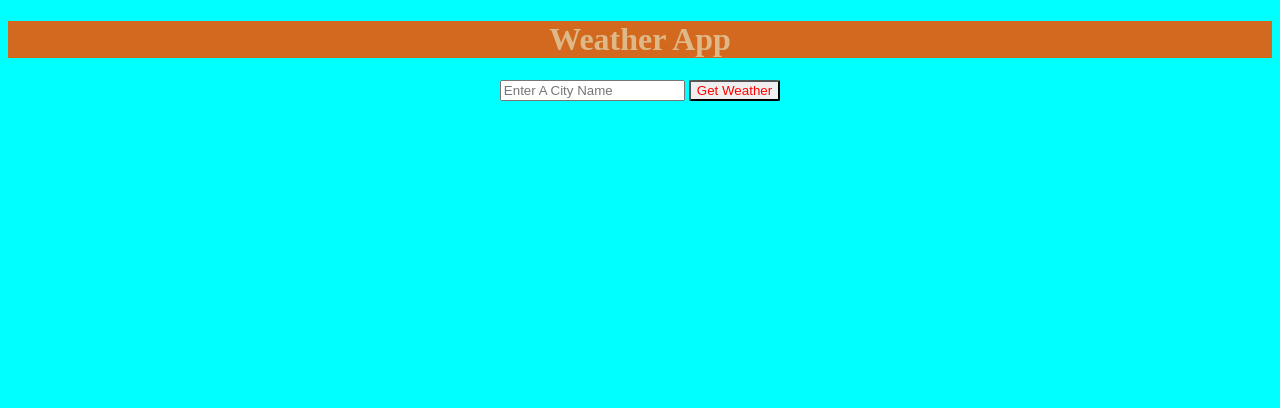
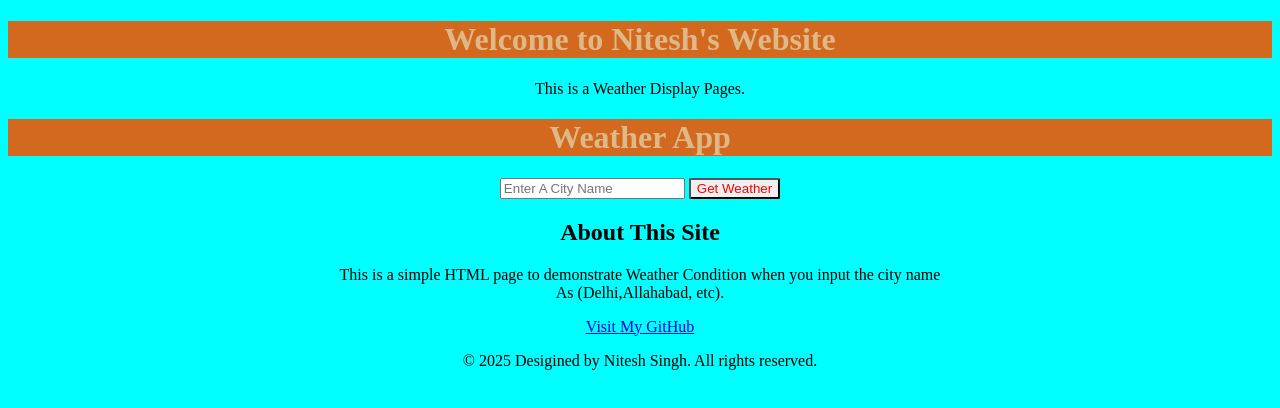
Before and after one commit to niteshsingh070/Weather-Forcast, a plain HTML site: page index.html in a window 1280 px wide. Drawn offline with Linux system fonts and the light colour scheme.

Commit message:
Update index.html

```diff
--- a/index.html
+++ b/index.html
@@ -7,11 +7,29 @@
     <link rel="stylesheet" href="style.css">
 </head>
 <body>
+    <header>
+            <h1>Welcome to Nitesh's Website</h1>
+            <p>This is a Weather Display Pages.</p>
+      </header>
+
         <h1>Weather App</h1>
         <input type="text" id="cityInput" placeholder="Enter A City Name">
         <button onclick="getWeather()">Get Weather</button>
         <div id="weatherDisplay"></div>
 
         <script src="script.js"></script>
+
+     <main>
+     <h2>About This Site</h2>
+     <p>This is a simple HTML page to demonstrate Weather Condition when you input the city name <br>
+        As (Delhi,Allahabad, etc).</p>
+
+     <a href="https://github.com/niteshsingh070" class="button" target="_blank">Visit My GitHub</a>
+     </main>
+
+        <footer>
+                 <p>&copy; 2025 Desigined by Nitesh Singh. All rights reserved.</p>
+         </footer>
+
 </body>
 </html>
```
